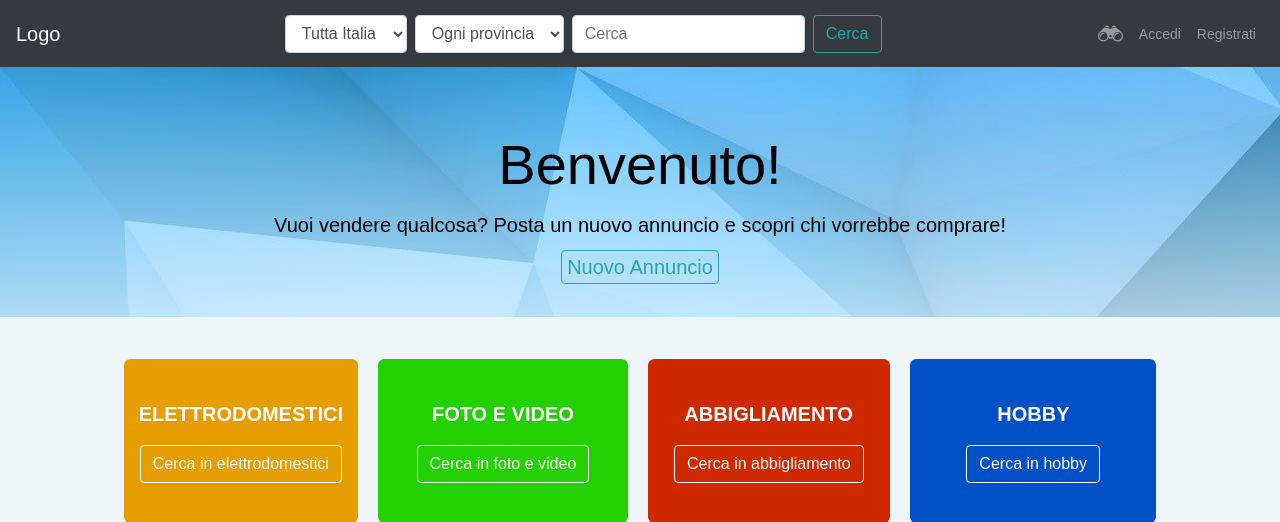
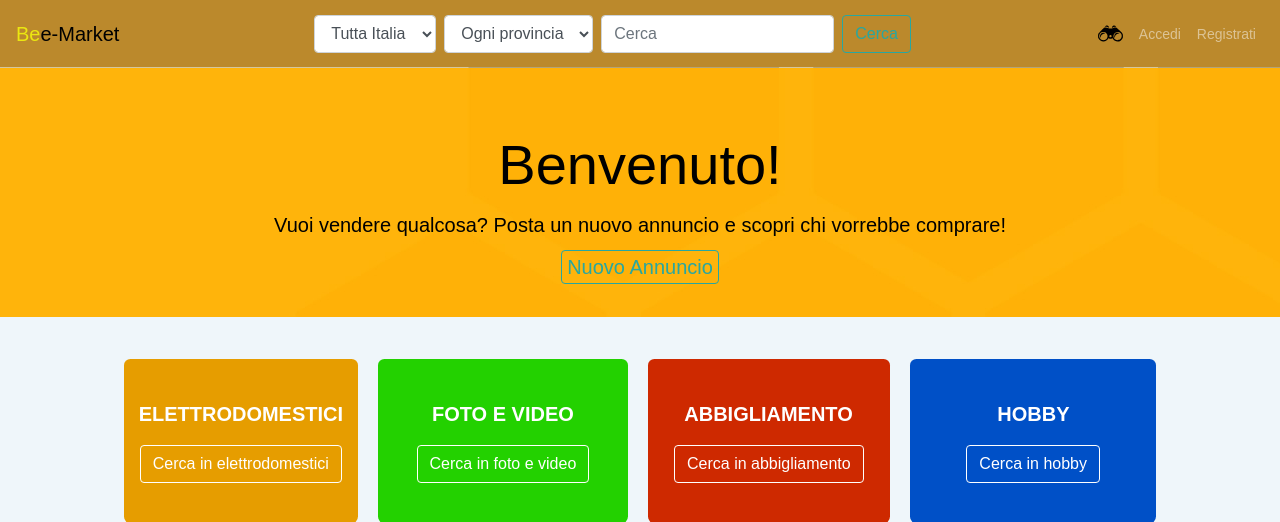
Before and after one commit to lynerist/MercatinoPulci, a PHP site: page / in a window 1280 px wide. Shown: the top 522 px of the page. Run offline with PHP 8.4, Linux system fonts and the light colour scheme.

Commit message:
prova anche tu

```diff
--- a/css/style.css
+++ b/css/style.css
@@ -4,6 +4,18 @@ body {
     font-weight: 400;
     background: #eff6fa;
     color: #000000;
+}
+
+.navbar-dark{
+    background: #bb892c !important;
+}
+
+.navbar-brand > span{
+    color: black;
+}
+
+.navbar-brand > span:first-child {
+    color: #ebe711;
 }
 
 @media (min-width: 992px) {
@@ -60,7 +72,7 @@ body {
 }
 
 .banner {
-    background: linear-gradient(rgba(255, 255, 255, 0), rgba(255, 255, 255, 0.6)), url("../img/banner.jpg");
+    background: url("../img/banner.jpg");
     height: 250px;
     text-align: center;
 }
--- a/index.html
+++ b/index.html
@@ -1,7 +1,7 @@
 <!DOCTYPE html>
 <html lang="it">
 <head>
-    <title>Homepage</title>
+    <title>bee-market</title>
     <meta charset="UTF-8">
     <meta name="viewport" content="width=device-width, initial-scale=1.0">
     <link rel="stylesheet" href="css/bootstrap.css">
@@ -12,7 +12,7 @@
 </head>
 <body>
 <nav class="navbar navbar-expand-lg navbar-dark bg-dark">
-    <a class="navbar-brand" href="index.html">Logo</a>
+    <a class="navbar-brand" href="index.html"><span>Be</span><span>e-Market</span></a>
     <button class="navbar-toggler" type="button" data-toggle="collapse" data-target="#navbarSupportedContent"
             aria-controls="navbarSupportedContent" aria-expanded="false" aria-label="Toggle navigation">
         <span class="navbar-toggler-icon"></span>
```
Also changed, not shown: img/banner.jpg, img/binocolo.svg.
